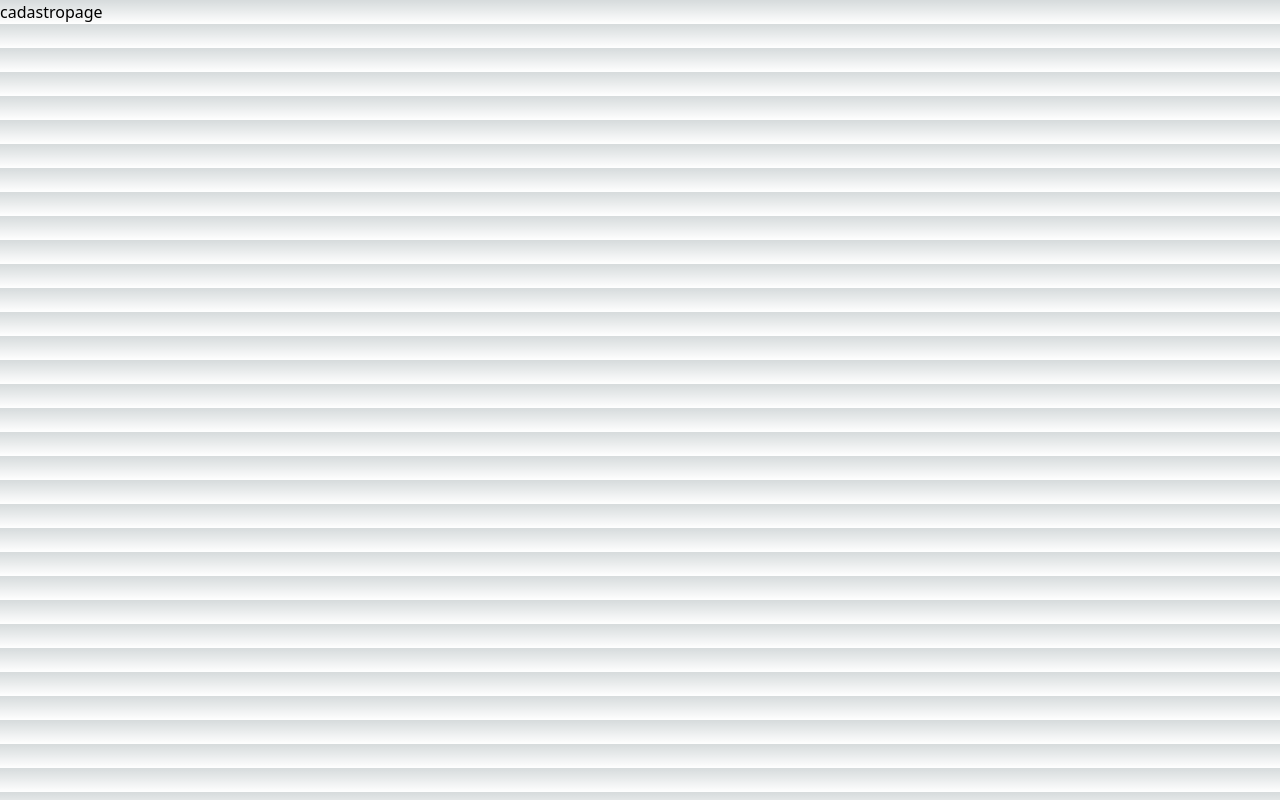
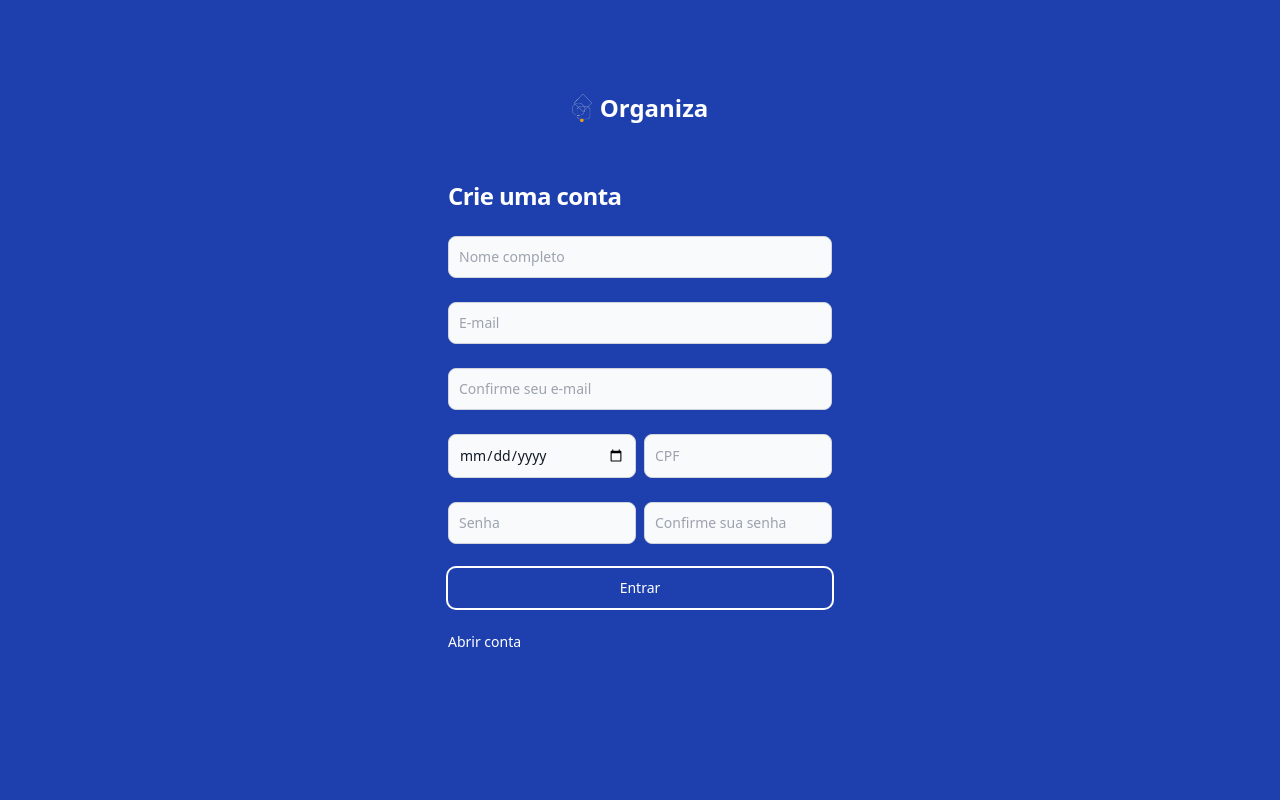
Before and after one commit to LaysAlmeida/projeto-organiza, a Next.js app in the folder projeto_organiza/: page /cadastropage in a window 1280 px wide. Built offline with nearby package versions, Linux system fonts and the light colour scheme.

Commit message:
Made cadastropage design

```diff
--- a/projeto_organiza/src/pages/cadastropage.js
+++ b/projeto_organiza/src/pages/cadastropage.js
@@ -1,8 +1,47 @@
 const cadastropage = () =>{
     return(
-        <div>
-            cadastropage
+        <section class="bg-blue-800 dark:bg-gray-900 h-screen">
+        <div class="flex flex-col items-center justify-center px-6 py-8 mx-auto md:h-screen lg:py-0">
+            <a href="#" class="flex items-center mb-6 text-2xl font-semibold text-white dark:text-gray-50">
+                <img class="w-5 h-15 mr-2" src="/icon.png" alt="logo"/>
+                Organiza
+            </a>
+            <div class="w-full bg-blue-800 rounded-lg md:mt-0 sm:max-w-md xl:p-0 dark:bg-blue-950">
+                <div class="p-6 space-y-4 md:space-y-6 sm:p-8">
+                    <h1 class="text-xl font-bold leading-tight tracking-tight text-white md:text-2xl dark:text-white">
+                        Crie uma conta
+                    </h1>
+                    <form class="space-y-4 md:space-y-6" action="#">
+                        <div>
+                            <input type="string" name="nome" id="nome" class="bg-gray-50 border border-gray-300 text-black sm:text-sm rounded-lg focus:ring-primary-600 focus:border-primary-600 block w-full p-2.5 dark:bg-gray-700 dark:border-gray-600 dark:placeholder-gray-400 dark:text-white dark:focus:ring-blue-500 dark:focus:border-blue-500" placeholder="Nome completo" required=""/>
+                        </div>
+                        <div>
+                            <input type="email" name="email" id="email" class="bg-gray-50 border border-gray-300 text-black sm:text-sm rounded-lg focus:ring-primary-600 focus:border-primary-600 block w-full p-2.5 dark:bg-gray-700 dark:border-gray-600 dark:placeholder-gray-400 dark:text-white dark:focus:ring-blue-500 dark:focus:border-blue-500" placeholder="E-mail" required=""/>
+                        </div>
+                        <div>
+                            <input type="email" name="email2" id="email2" class="bg-gray-50 border border-gray-300 text-black sm:text-sm rounded-lg focus:ring-primary-600 focus:border-primary-600 block w-full p-2.5 dark:bg-gray-700 dark:border-gray-600 dark:placeholder-gray-400 dark:text-white dark:focus:ring-blue-500 dark:focus:border-blue-500" placeholder="Confirme seu e-mail" required=""/>
+                        </div>
+                        <div className="flex justify-between space-x-2">
+                            <input type="date" name="data" id="data" placeholder="Date" class="bg-gray-50 border border-gray-300 text-gray-900 sm:text-sm rounded-lg focus:ring-primary-600 focus:border-primary-600 block w-full p-2.5 dark:bg-gray-700 dark:border-gray-600 dark:placeholder-gray-400 dark:text-white dark:focus:ring-blue-500 dark:focus:border-blue-500" required=""/>
+                            <input type="cpf" name="cpf" id="cpf" placeholder="CPF" class="bg-gray-50 border border-gray-300 text-gray-900 sm:text-sm rounded-lg focus:ring-primary-600 focus:border-primary-600 block w-full p-2.5 dark:bg-gray-700 dark:border-gray-600 dark:placeholder-gray-400 dark:text-white dark:focus:ring-blue-500 dark:focus:border-blue-500" required=""/>
+                        </div>
+                        <div className="flex justify-between space-x-2">
+                            <input type="password" name="senha" id="senha" placeholder="Senha" class="bg-gray-50 border border-gray-300 text-gray-900 sm:text-sm rounded-lg focus:ring-primary-600 focus:border-primary-600 block w-full p-2.5 dark:bg-gray-700 dark:border-gray-600 dark:placeholder-gray-400 dark:text-white dark:focus:ring-blue-500 dark:focus:border-blue-500" required=""/>
+                            <input type="password" name="senha2" id="senha2" placeholder="Confirme sua senha" class="bg-gray-50 border border-gray-300 text-gray-900 sm:text-sm rounded-lg focus:ring-primary-600 focus:border-primary-600 block w-full p-2.5 dark:bg-gray-700 dark:border-gray-600 dark:placeholder-gray-400 dark:text-white dark:focus:ring-blue-500 dark:focus:border-blue-500" required=""/>
+                        </div>
+
+                        <button type="submit" onClick={(e) => getUser(e)} class=" w-full text-white bg-primary-600 ring-2 ring-white hover:bg-blue-700 focus:outline-none font-medium rounded-lg text-sm px-5 py-2.5 text-center dark:bg-gray-600 dark:hover:bg-blue-700 dark:focus:ring-blue-800">Entrar</button>
+                        <p class="text-sm font-light text-gray-500 dark:text-gray-400">
+                            <a href="/cadastropage" class="font-medium text-white hover:underline dark:text-blue-500">Abrir conta</a>
+                        </p>
+                    </form>
+                    <div className="flex justify-center">
+                         <h1 className="w-full bg-red-600 text-white rounded-lg text-center sm:w-1/2 md:w-1/2"></h1>
+                    </div>
+                </div>
+            </div>
         </div>
+    </section>
     )
 }
 export default cadastropage
```
